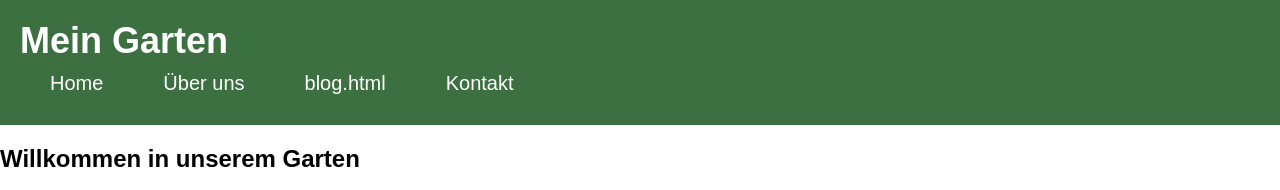
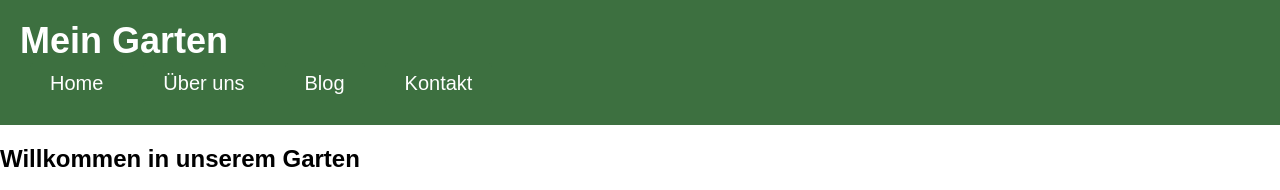
Before and after one commit to SchulgartenTeterow/schulgartenteterow.github.io, a plain HTML site: page index.html in a window 1280 px wide. Shown: the top 190 px of the page. Drawn offline with Linux system fonts and the light colour scheme.

Commit message:
Update index.html

```diff
--- a/index.html
+++ b/index.html
@@ -14,7 +14,7 @@
 				<ul>
 					<li><a href="index.html">Home</a></li>
 					<li><a href="about.html">Über uns</a></li>
-					<li><a href="#">blog.html</a></li>
+					<li><a href="blog.html">Blog</a></li>
 					<li><a href="#">Kontakt</a></li>
 				</ul>
 			</nav>
```
